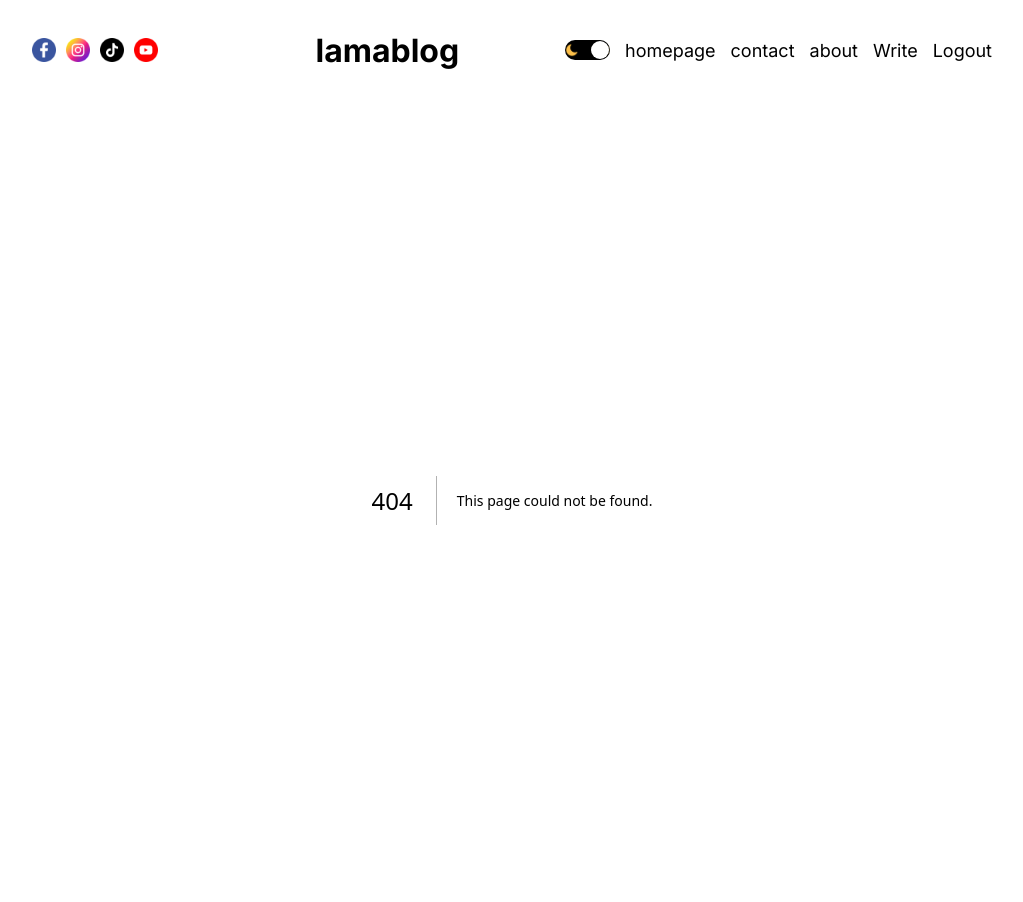
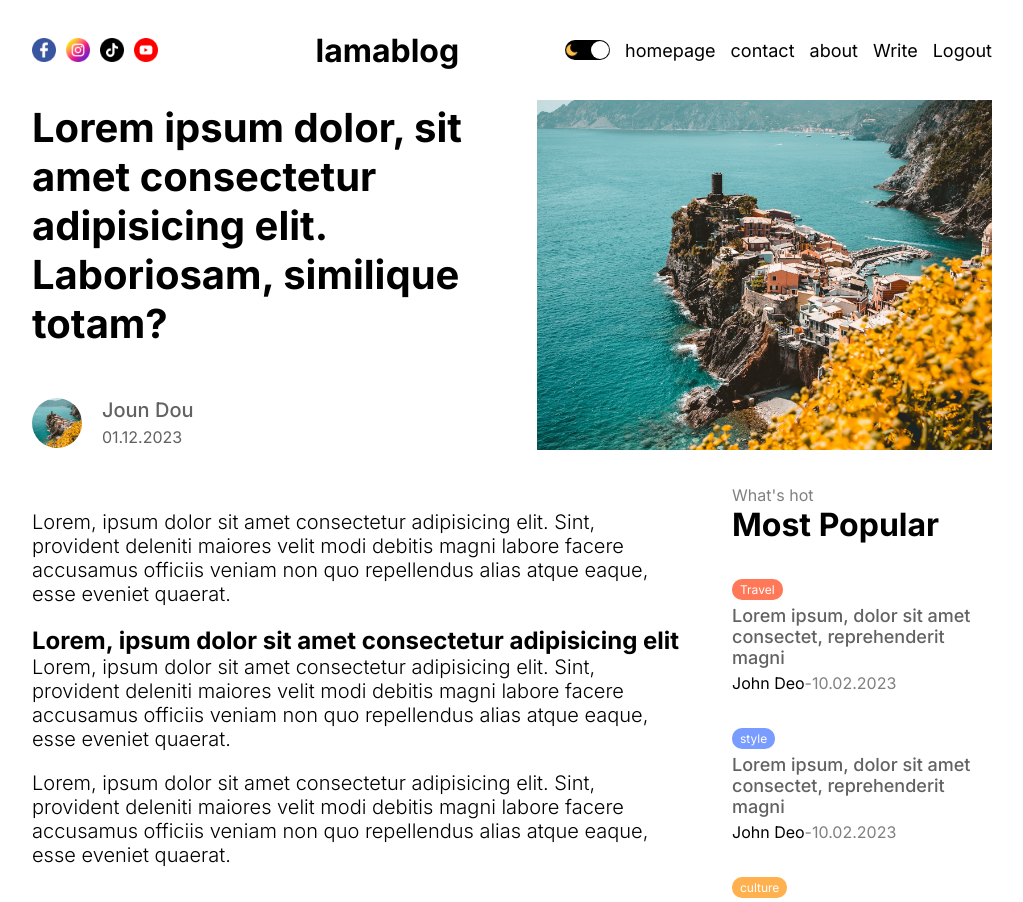
Before and after one commit to mehranehsoleimani66/Blog_app, a Next.js app: page /write in a window 1280 px wide. Before the commit this address had no page. Shown: the top 902 px of the page, without its empty margins (128-1151 px from the left). Built offline with nearby package versions, Linux system fonts and the light colour scheme.

Commit message:
create [slug] folder or another page

```diff
--- /dev/null
+++ b/src/app/[slug]/page.jsx
@@ -0,0 +1,58 @@
+import Image from "next/image";
+import styles from "./singlePage.module.css";
+import Menu from "@/components/menu/Menu";
+const SinglePage = () => {
+  return (
+    <div className={styles.container}>
+      <div className={styles.infoContainer}>
+        <div className={styles.textContainer}>
+          <h1 className={styles.title}>
+            Lorem ipsum dolor, sit amet consectetur adipisicing elit.
+            Laboriosam, similique totam?
+          </h1>
+
+          <div className={styles.userContainer}>
+            <div className={styles.userImageContainer}>
+              <Image src="/p1.jpeg" alt="" className={styles.avatar} fill />
+            </div>
+            <div className={styles.user}>
+              <span className={styles.username}>Joun Dou</span>
+              <span className={styles.date}>01.12.2023</span>
+            </div>
+          </div>
+        </div>
+        <div className={styles.imageContainer}>
+          <Image src="/p1.jpeg" alt="" fill className={styles.image} />
+        </div>
+      </div>
+      <div className={styles.content}>
+        <div className={styles.posts}>
+          <div className={styles.desc}>
+            <p>
+              Lorem, ipsum dolor sit amet consectetur adipisicing elit. Sint,
+              provident deleniti maiores velit modi debitis magni labore facere
+              accusamus officiis veniam non quo repellendus alias atque eaque,
+              esse eveniet quaerat.
+            </p>
+            <h2> Lorem, ipsum dolor sit amet consectetur adipisicing elit</h2>
+            <p>
+              Lorem, ipsum dolor sit amet consectetur adipisicing elit. Sint,
+              provident deleniti maiores velit modi debitis magni labore facere
+              accusamus officiis veniam non quo repellendus alias atque eaque,
+              esse eveniet quaerat.
+            </p>
+            <p>
+              Lorem, ipsum dolor sit amet consectetur adipisicing elit. Sint,
+              provident deleniti maiores velit modi debitis magni labore facere
+              accusamus officiis veniam non quo repellendus alias atque eaque,
+              esse eveniet quaerat.
+            </p>
+          </div>
+        </div>
+        <Menu />
+      </div>
+    </div>
+  );
+};
+
+export default SinglePage;
--- /dev/null
+++ b/src/app/[slug]/singlePage.module.css
@@ -0,0 +1,68 @@
+.container {
+  display: flex;
+  flex-direction: column;
+}
+
+.infoContainer {
+  display: flex;
+  flex-direction: row;
+  gap: 50px;
+  align-items: center;
+}
+.textContainer {
+  flex: 1;
+  flex-direction: column;
+  gap: 50px;
+}
+.title {
+  font-size: 40px;
+  margin-bottom: 50px;
+}
+.userContainer {
+  display: flex;
+  gap: 20px;
+
+  flex-direction: row;
+}
+.user {
+  display: flex;
+  flex-direction: column;
+  gap: 5px;
+  color: var(--softTextColor);
+}
+.username {
+  font-weight: 500;
+  font-size: 20px;
+}
+.avatar {
+  border-radius: 50%;
+  object-fit: cover;
+}
+
+.userImageContainer {
+  width: 50px;
+  height: 50px;
+  position: relative;
+}
+.imageContainer {
+  flex: 1;
+  height: 350px;
+  position: relative;
+}
+
+.image {
+  object-fit: cover;
+}
+.content {
+  display: flex;
+  gap: 50px;
+}
+.posts {
+  margin-top: 60px;
+  flex: 5;
+}
+.desc p {
+  font-size: 20px;
+  font-weight: 300;
+  margin-bottom: 20px;
+}
```
